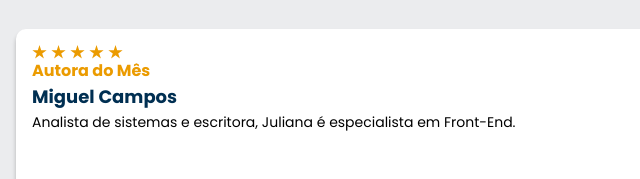
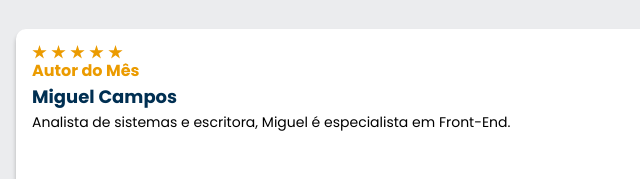
Before and after one commit to MiguelCampos19/4bimestre1, a plain HTML site: page 4 Bimestre aula 1/alura-books-aula12/index.html in a window 1280 px wide. Shown: the part 1862-2041 px from the top of the page, 0-640 px from the left. Drawn offline with nearby package versions, Linux system fonts and the light colour scheme.

Commit message:
Update index.html

```diff
--- a/4 Bimestre aula 1/alura-books-aula12/index.html
+++ b/4 Bimestre aula 1/alura-books-aula12/index.html
@@ -140,9 +140,9 @@
         <!-- 1º coluna -->
         <div class="descrição">
           <img src="img/Estrelinhas.svg" alt="Avaliação 5 estrelas">
-          <h3 class="descrição__titulo">Autora do Mês</h3>
+          <h3 class="descrição__titulo">Autor do Mês</h3>
           <h2 class="descrição__titulo-livro">Miguel Campos</h2>
-          <p class="descrição__texto">Analista de sistemas e escritora, Juliana é especialista em Front-End.
+          <p class="descrição__texto">Analista de sistemas e escritora, Miguel é especialista em Front-End.
           </p>
         </div>
         <!-- 2º coluna -->
```
